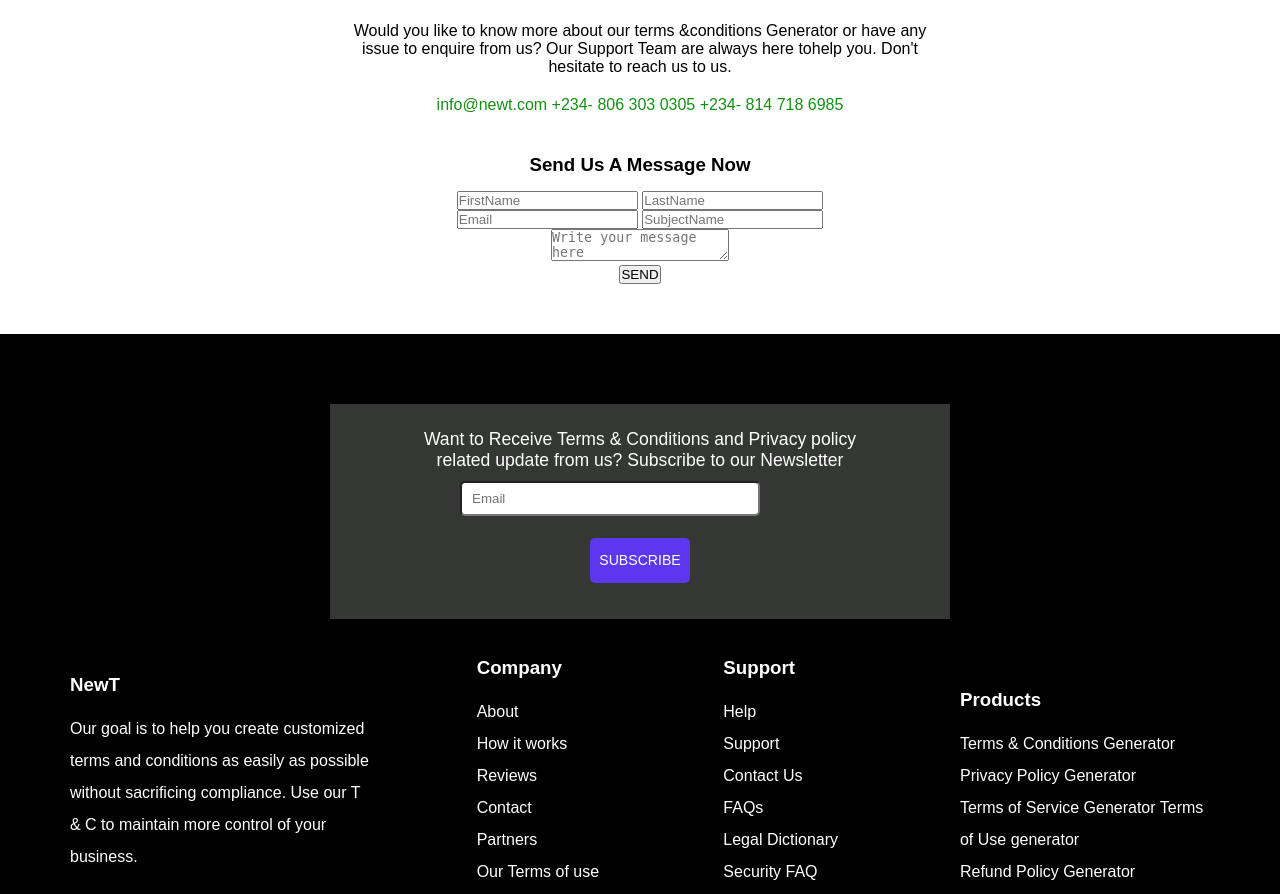
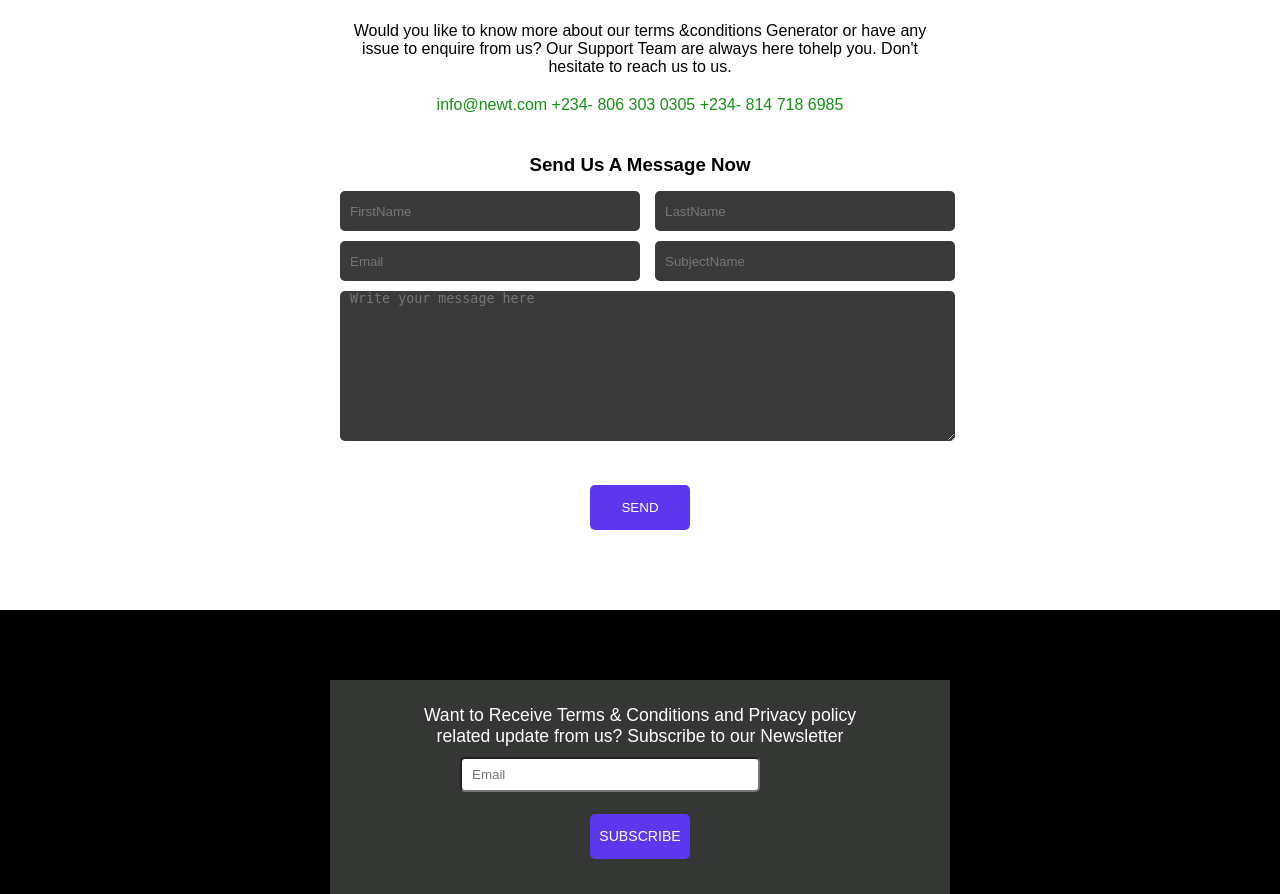
Before and after one commit to zuri-training/T_C_Gen-TeamNewt2w, a PHP site: page /Contact.html in a window 1280 px wide. Shown: the part 141-1035 px from the top of the page. Run offline with PHP 8.4, Linux system fonts and the light colour scheme.

Commit message:
contact page corrections

```diff
--- a/Contact.html
+++ b/Contact.html
@@ -34,21 +34,21 @@
 
 
       <h3 id="contact-us-h3">Send Us A Message Now</h3>
-      <section class="input-container">
-        <div>
+      <div class="contact-input-container">
+
           <input class="contact-input" type="text"placeholder="FirstName" />
           <input class="contact-input" type="text" placeholder="LastName" />
-        </div>
-        <div>
+
           <input class="contact-input" type="email" placeholder="Email" />
           <input class="contact-input" type="text" placeholder="SubjectName" />
         </div>
         <textarea
+        class="contact-input"
         name="message-input"
         id="message-input"
         placeholder="Write your message here"
       ></textarea>
-      </section>
+
       <button type="submit" id="contact-send">SEND</button>
     </section>
     </main>
--- a/style.css
+++ b/style.css
@@ -410,6 +410,34 @@ h1 {
 #contact-us-h3 {
   margin: 40px 0 15px;
 }
+.contact-input-container {
+  display: grid;
+  grid-template-columns: auto auto;
+  /* width: ; */
+}
+.contact-input {
+  margin: 0 15px 10px 0;
+  background-color: #3a3a3a;
+  width: 300px;
+  height: 40px;
+  border-radius: 5px;
+  text-indent: 10px;
+  color: #fff;
+  border: none;
+}
+#message-input {
+  width: 615px;
+  height: 150px;
+}
+#contact-send{
+  background-color:#5C37EE;
+  width: 100px;
+  height: 45px;
+  color: white;
+  border: none;
+  border-radius: 5px;
+  margin: 30px 0;
+}
 
 /* Login page */
 
```
